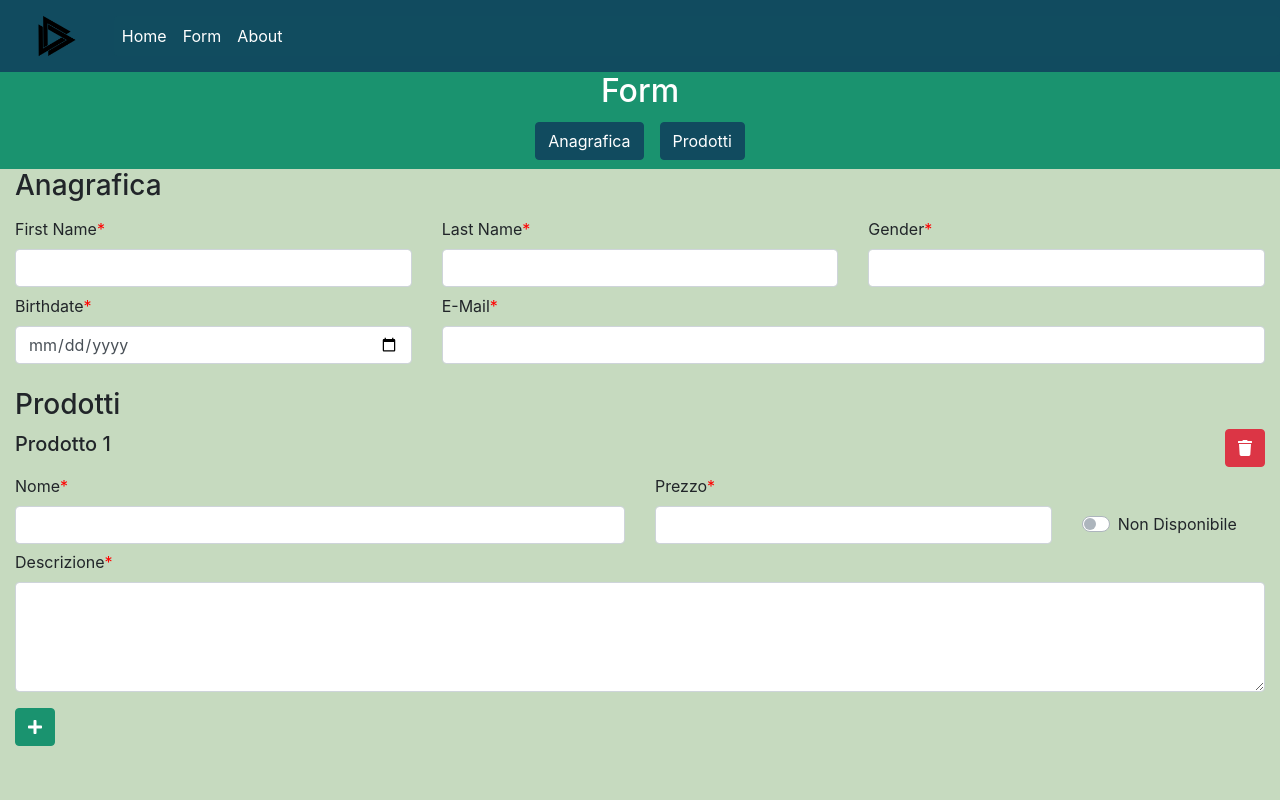
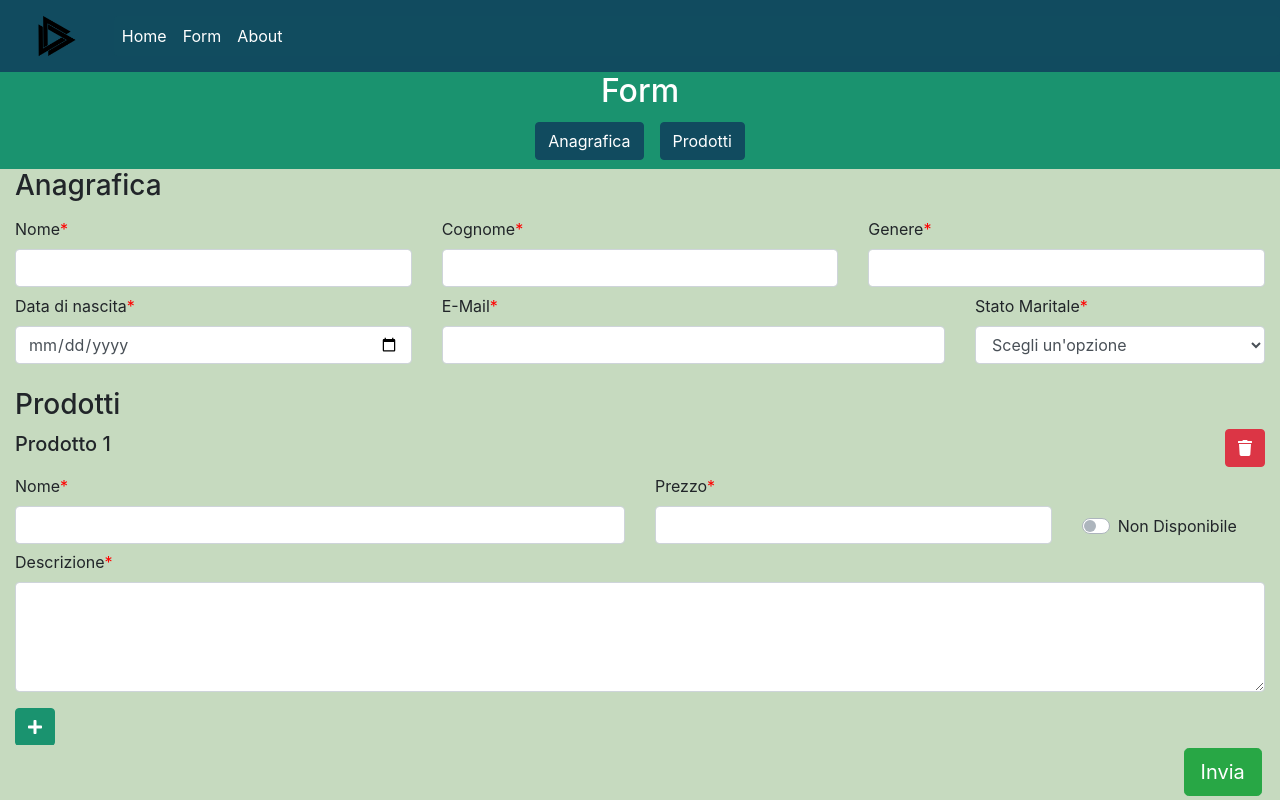
Before and after one commit to Crininer/secondaSimulazionePrimaProva, an Angular app: page /form in a window 1280 px wide. Shown: the top 800 px of the page. Built offline with nearby package versions, Linux system fonts and the light colour scheme.

Commit message:
Progresso form

```diff
--- a/src/app/form-page/form-page.component.html
+++ b/src/app/form-page/form-page.component.html
@@ -6,17 +6,35 @@
   <h3 id="anagrafica">Anagrafica</h3>
   <div class="row mb-4">
     <div class="col-md-4">
-      <label class="required" for="firstName">First Name</label>
+      <label
+        class="required"
+        for="firstName"
+        [ngClass]="{
+          'text-danger':
+            form.get('firstName').hasError('required') && showRequiredErrors
+        }"
+        >Nome</label
+      >
       <input
         type="text"
         name="firstName"
         id="firstName"
         class="form-control"
+        [ngClass]="{
+          'is-invalid':
+            form.get('firstName').hasError('required') && showRequiredErrors
+        }"
         formControlName="firstName"
       />
+      <div
+        class="text-danger"
+        *ngIf="form.get('firstName').hasError('required') && showRequiredErrors"
+      >
+        Il nome &egrave; obbligatorio
+      </div>
     </div>
     <div class="col-md-4">
-      <label class="required" for="lastName">Last Name</label>
+      <label class="required" for="lastName">Cognome</label>
       <input
         type="text"
         name="lastName"
@@ -26,7 +44,7 @@
       />
     </div>
     <div class="col-md-4">
-      <label class="required" for="gender">Gender</label>
+      <label class="required" for="gender">Genere</label>
       <input
         type="text"
         name="gender"
@@ -36,7 +54,7 @@
       />
     </div>
     <div class="col-md-4">
-      <label class="required" for="birthdate">Birthdate</label>
+      <label class="required" for="birthdate">Data di nascita</label>
       <input
         type="date"
         name="birthdate"
@@ -45,15 +63,52 @@
         formControlName="birthdate"
       />
     </div>
-    <div class="col-md-8">
-      <label class="required" for="email">E-Mail</label>
+    <div class="col-md-5">
+      <label
+        class="required"
+        for="email"
+        [ngClass]="{
+          'text-danger':
+            (form.get('email').hasError('required') && showRequiredErrors) ||
+            form.get('email').hasError('email')
+        }"
+        >E-Mail</label
+      >
       <input
         type="email"
         name="email"
         id="email"
         class="form-control"
+        [ngClass]="{
+          'is-invalid':
+            (form.get('email').hasError('required') && showRequiredErrors) ||
+            form.get('email').hasError('email')
+        }"
         formControlName="email"
       />
+      <div
+        class="text-danger"
+        *ngIf="form.get('email').hasError('required') && showRequiredErrors"
+      >
+        L'email &egrave; obbligatoria
+      </div>
+      <div class="text-danger" *ngIf="form.get('email').hasError('email')">
+        L'email non &egrave; valida
+      </div>
+    </div>
+    <div class="col-md-3">
+      <label for="maritalStatus" class="required">Stato Maritale</label>
+      <select
+        name="maritalStatus"
+        id="maritalStatus"
+        formControlName="maritalStatus"
+        class="form-control"
+      >
+        <option value="" disabled>Scegli un'opzione</option>
+        <option *ngFor="let o of maritalStatuses" value="{{ o }}">
+          {{ o }}
+        </option>
+      </select>
     </div>
   </div>
 
@@ -89,7 +144,13 @@
         </div>
         <div class="col-md-4 col-sm-8">
           <label
-            [ngClass]="{ required: !this.prod.controls['notAvailable'].value }"
+            [ngClass]="{
+              required: !this.prod.controls['notAvailable'].value,
+              'text-danger':
+                (prod.get('price').hasError('required') &&
+                  showRequiredErrors) ||
+                prod.get('price').hasError('min')
+            }"
             for="price-{{ i }}"
             >Prezzo</label
           ><input
@@ -98,9 +159,26 @@
             id="price-{{ i }}"
             class="form-control price"
             formControlName="price"
+            min="0"
+            [ngClass]="{
+              'is-invalid':
+                (prod.get('price').hasError('required') &&
+                  showRequiredErrors) ||
+                prod.get('price').hasError('min')
+            }"
           />
+          <div
+            class="text-danger"
+            *ngIf="prod.get('price').hasError('required') && showRequiredErrors"
+          >
+            Il prezzo &egrave; obbligatorio
+          </div>
+          <div class="text-danger" *ngIf="prod.get('price').hasError('min')">
+            Il prezzo non pu&ograve; essere negativo
+          </div>
         </div>
-        <div class="col-md-2 col-sm-4 d-flex align-items-end pb-2">
+        <!-- Switch personalizzato -->
+        <div class="col-md-2 col-sm-4 d-flex align-items-start">
           <div class="custom-control custom-switch">
             <input
               type="checkbox"
@@ -131,4 +209,18 @@
       <fa-icon [icon]="faPlus"></fa-icon>
     </button>
   </div>
+  <div class="bottom-submit">
+    <button
+      type="submit"
+      class="btn btn-lg btn-success d-flex align-items-center"
+    >
+      <span
+        *ngIf="submitting"
+        class="spinner-grow spinner-grow-sm mr-2"
+        role="status"
+        aria-hidden="true"
+      ></span>
+      {{ submitting ? "Invio in corso..." : "Invia" }}
+    </button>
+  </div>
 </form>
--- a/src/app/form-page/form-page.component.scss
+++ b/src/app/form-page/form-page.component.scss
@@ -19,3 +19,16 @@
     padding-bottom: 0;
   }
 }
+
+.bottom-submit {
+  position: sticky;
+  display: flex;
+  justify-content: flex-end;
+  padding: 0.2rem;
+  bottom: 0;
+  background-color: theme-color("light");
+}
+
+.custom-switch {
+  margin-top: 2.5rem;
+}
--- a/src/app/form-page/form-page.component.ts
+++ b/src/app/form-page/form-page.component.ts
@@ -11,12 +11,17 @@ export class FormPageComponent implements OnInit {
   faTrash = faTrash;
   faPlus = faPlus;
 
+  submitting = false;
+  showRequiredErrors = false;
+  maritalStatuses = ['Single', 'Sposato'];
+
   form = new FormGroup({
     firstName: new FormControl('', Validators.required),
     lastName: new FormControl('', Validators.required),
     gender: new FormControl('', Validators.required),
     birthdate: new FormControl('', Validators.required),
     email: new FormControl('', [Validators.required, Validators.email]),
+    maritalStatus: new FormControl('', [Validators.required]),
     products: new FormArray([]),
   });
 
@@ -44,7 +49,7 @@ export class FormPageComponent implements OnInit {
     this.refProducts.push(
       new FormGroup({
         name: new FormControl('', Validators.required),
-        price: new FormControl('', Validators.required),
+        price: new FormControl('', [Validators.required, Validators.min(0)]),
         description: new FormControl('', Validators.required),
         notAvailable: new FormControl(false, Validators.required),
       })
@@ -61,7 +66,8 @@ export class FormPageComponent implements OnInit {
           price.setValidators([]);
         } else {
           price.enable();
-          price.setValidators([Validators.required]);
+          price.setValidators([Validators.required, Validators.min(0)]);
+          price.updateValueAndValidity();
         }
       }
     );
@@ -71,5 +77,14 @@ export class FormPageComponent implements OnInit {
     this.refProducts.removeAt(index);
   }
 
-  onSubmit() {}
+  onSubmit() {
+    if (this.form.invalid) {
+      this.showRequiredErrors = true;
+    } else {
+      this.submitting = true;
+      setTimeout(() => {
+        this.submitting = false;
+      }, 1000);
+    }
+  }
 }
```
